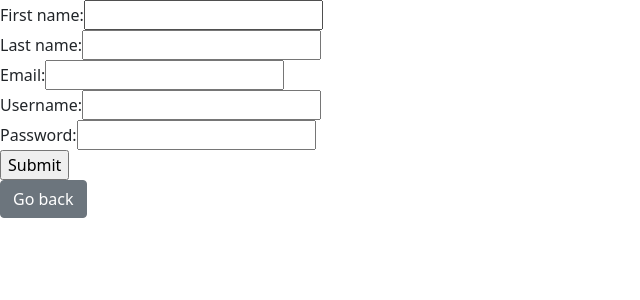
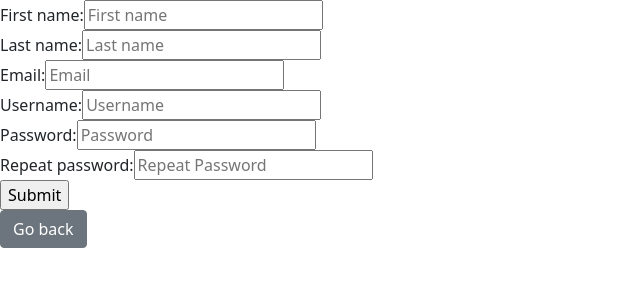
Before and after one commit to Ryo-Shimizu86/shopping-demo, a React (Create React App) app in the folder client/: page /add in a window 1280 px wide. Shown: the top 300 px of the page, without its empty margins (0-640 px from the left). Built offline with nearby package versions, Linux system fonts and the light colour scheme; no server answers.

Commit message:
added react hook form

```diff
--- a/client/package.json
+++ b/client/package.json
@@ -10,6 +10,7 @@
     "react": "^18.0.0",
     "react-bootstrap": "^2.3.0",
     "react-dom": "^18.0.0",
+    "react-hook-form": "^7.30.0",
     "react-router-dom": "^6.3.0",
     "react-scripts": "5.0.1",
     "web-vitals": "^2.1.4"
--- a/client/src/components/StaffForm.js
+++ b/client/src/components/StaffForm.js
@@ -1,86 +1,204 @@
 import { useState } from "react";
 import { useNavigate } from "react-router-dom";
+import { useForm } from "react-hook-form";
 import Button from "react-bootstrap/Button";
 
 export const StaffForm = (props) => {
-  const [formData, setFormData] = useState({});
   const navigate = useNavigate();
+  const {
+    register,
+    handleSubmit,
+    watch,
+    formState: { errors },
+  } = useForm({
+    defaultValues: {
+      firstName: "",
+      lastName: "",
+      email: "",
+      username: "",
+      password: "",
+    },
+  });
 
-  const handleChange = (event) =>
-    setFormData({ ...formData, [event.target.name]: event.target.value });
-
-  const handleSubmit = (event) => {
-    event.preventDefault();
-    alert(`The first name you entered was: ${formData}`);
+  const onSubmit = (data) => {
+    alert(`Proceed register?`);
 
     fetch("http://localhost:9000/staffs/register", {
       method: "POST",
       headers: {
         "Content-Type": "application/json",
       },
-      body: JSON.stringify({ formData }),
+      body: JSON.stringify({ data }),
     })
-      .then((res) => res.text()) // TODO change to res.json
-      .then((res) => console.log(res))
+      .then((res) => res.json())
+      .then((res) => console.log(res)) // TODO show error message in screen
       .catch((err) => console.log("error"));
   };
 
   return (
     <>
-      <form onSubmit={handleSubmit}>
-        <label>
-          First name:
+      <form onSubmit={handleSubmit(onSubmit)}>
+        <label>First name:</label>
+        {/* TODO change input to component */}
         <input
           type="text"
-            name="firstName"
-            value={formData.name}
-            onChange={handleChange}
+          {...register("firstName", {
+            required: {
+              value: true,
+              message: "First name is required",
+            },
+            minLength: {
+              value: 2,
+              message: "The minimum length for first name is 2",
+            },
+            maxLength: {
+              value: 50,
+              message: "The maximum length for first name is 50",
+            },
+            pattern: {
+              value: /^[A-Za-z]+$/i,
+              message: "First name must contain only alphabets",
+            },
+          })}
+          placeholder="First name"
         />
-        </label>
+        {errors.firstName && (
+          <div className="error">{errors.firstName.message}</div>
+        )}
+
         {/* TODO delete br tag */}
         <br />
-        <label>
-          Last name:
+        <label>Last name:</label>
         <input
           type="text"
-            name="lastName"
-            value={formData.name}
-            onChange={handleChange}
+          {...register("lastName", {
+            required: {
+              value: true,
+              message: "Last name is required",
+            },
+            minLength: {
+              value: 2,
+              message: "The minimum length for last name is 2",
+            },
+            maxLength: {
+              value: 50,
+              message: "The maximum length for last name is 50",
+            },
+            pattern: {
+              value: /^[A-Za-z]+$/i,
+              message: "First name must contain only alphabets",
+            },
+          })}
+          placeholder="Last name"
         />
-        </label>
+        {errors.lastName && (
+          <div className="error">{errors.lastName.message}</div>
+        )}
+
         {/* TODO delete br tag */}
         <br />
-        <label>
-          Email:
+        <label>Email:</label>
         <input
           type="email"
-            name="email"
-            value={formData.name}
-            onChange={handleChange}
+          {...register("email", {
+            required: {
+              value: true,
+              message: "Email is required",
+            },
+            maxLength: {
+              value: 255,
+              message: "The maximum length for email is 255",
+            },
+            pattern: {
+              value:
+                /^(([^<>()[\]\\.,;:\s@\"]+(\.[^<>()[\]\\.,;:\s@\"]+)*)|(\".+\"))@((\[[0-9]{1,3}\.[0-9]{1,3}\.[0-9]{1,3}\.[0-9]{1,3}\])|(([a-zA-Z\-0-9]+\.)+[a-zA-Z]{2,}))$/,
+              message: "Invalid email address",
+            },
+          })}
+          placeholder="Email"
         />
-        </label>
+        {errors.email && <div className="error">{errors.email.message}</div>}
+
         {/* TODO delete br tag */}
         <br />
-        <label>
-          Username:
+        <label>Username:</label>
         <input
           type="text"
-            name="userName"
-            value={formData.name}
-            onChange={handleChange}
+          {...register("username", {
+            required: {
+              value: true,
+              message: "Username is required",
+            },
+            minLength: {
+              value: 2,
+              message: "The minimum length for username is 2",
+            },
+            maxLength: {
+              value: 50,
+              message: "The maximum length for username is 50",
+            },
+          })}
+          placeholder="Username"
         />
-        </label>
+        {errors.username && (
+          <div className="error">{errors.username.message}</div>
+        )}
+
         {/* TODO delete br tag */}
         <br />
-        <label>
-          Password:
+        <label>Password:</label>
         <input
           type="password"
-            name="password"
-            value={formData.name}
-            onChange={handleChange}
+          {...register("password", {
+            required: {
+              value: true,
+              message: "Password is required",
+            },
+            minLength: {
+              value: 8,
+              message: "The minimum length for password is 8",
+            },
+            maxLength: {
+              value: 255,
+              message: "The maximum length for password is 255",
+            },
+          })}
+          placeholder="Password"
         />
-        </label>
+        {errors.password && (
+          <div className="error">{errors.password.message}</div>
+        )}
+
+        {/* TODO delete br tag */}
+        <br />
+        <label>Repeat password:</label>
+        <input
+          type="password"
+          {...register("passwordRepeat", {
+            required: {
+              value: true,
+              message: "Password is required",
+            },
+            minLength: {
+              value: 8,
+              message: "The minimum length for password is 8",
+            },
+            maxLength: {
+              value: 255,
+              message: "The maximum length for password is 255",
+            },
+            validate: (val) => {
+              if (watch("password") !== val) {
+                return "Password does not match";
+              }
+            },
+          })}
+          placeholder="Repeat Password"
+        />
+        {errors.passwordRepeat && (
+          <div className="error">{errors.passwordRepeat.message}</div>
+        )}
+
         {/* TODO delete br tag */}
         <br />
         <input type="submit" />
```
Also changed, not shown: 1 other file (tests, documents, lock files or other folders). Lines whose indentation alone changed are shown as unchanged.
